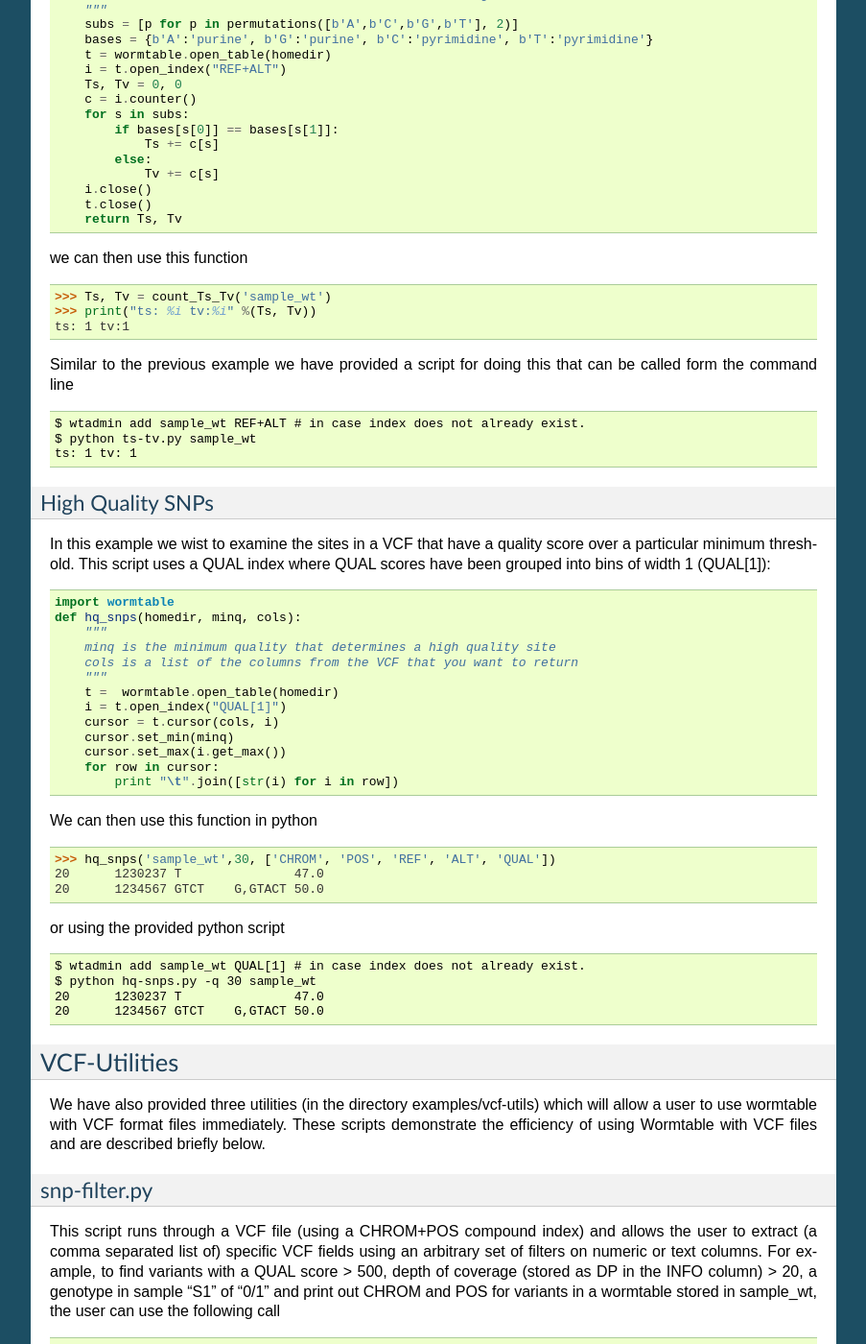
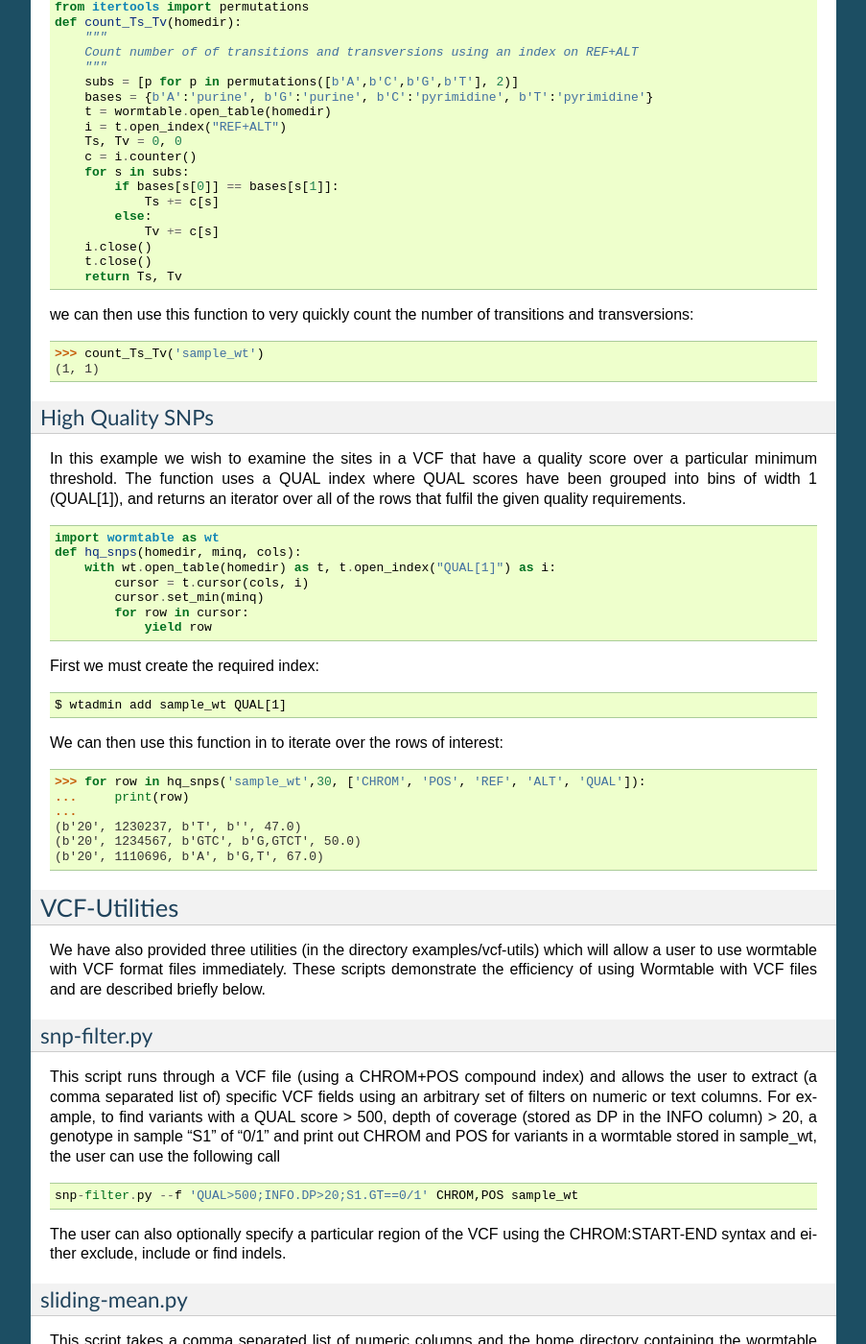
Before and after one commit to wormtable/wormtable, a Sphinx documentation site: the page built from docs/source/tutorial.rst, in a window 1280 px wide and 1400 px high, scrolled down 6856 px. Shown: the whole window at 96% size, without its empty margins (198-1101 px from the left). Built offline with Sphinx 7.4.7, drawn with Linux system fonts in a browser that asks for light colours; formulas are drawn with MathJax 3; some of the changed text lies outside the part shown.

Commit message:
Made examples Python 3 compatible.

```diff
--- a/docs/source/tutorial.rst
+++ b/docs/source/tutorial.rst
@@ -116,16 +116,21 @@ and "POS". The cursor allows us to walk through the wormtable row by row ::
 
     >>> c = table.cursor(['CHROM', 'POS'])
     >>> for row in c:
-    ...     print row
+    ...     print(row)
     ...
-    ('20', 14370L)
-    ('20', 17330L)
-    ('20', 1110696L)
-    ('20', 1230237L)
-    ('20', 1234567L)
+    (b'20', 14370)
+    (b'20', 17330)
+    (b'20', 1110696)
+    (b'20', 1230237)
+    (b'20', 1234567)
 
 Note that since we can retrieve information from multiple columns, the names
 of the columns we want to retrieve are passed to the cursor as a list.
+
+.. warning:: All character data in wormtable is returned as *bytes*
+   values. For Python 3 users, this means they are not the same as strings,
+   but must be *decoded*. For Python 2 users, there is no distinction
+   between bytes and strings.
 
 -----------------
 Building an index
@@ -245,9 +250,9 @@ the *REF* column for each row of the table::
     >>> for p in c:
     ...     print(p[0])
     ...
-    G
-    T
-    A
+    b'G'
+    b'T'
+    b'A'
 
 Note that by default the cursor will return a tuple and we just
 print the first element here. It is also worth noting that like other
@@ -337,23 +343,24 @@ Then, we can quickly count the number of rows falling into each bin::
 
     >>> qual_5_index = table.open_index('QUAL[5]')
     >>> qual_5_counter = qual_5_index.counter()
-    >>> for q in range(0,70,5):
-    ...     print("%i\t%i" %(q, qual_5_counter[q]))
+    >>> for q in range(0, 70, 5):
+    ...     print(q, "\t", qual_5_counter[q])
     ...
-    0   1
-    5   0
-    10  0
-    15  0
-    20  0
-    25  1
-    30  0
-    35  0
-    40  0
-    45  1
-    50  1
-    55  0
-    60  0
-    65  1
+    0    1
+    5    0
+    10   0
+    15   0
+    20   0
+    25   1
+    30   0
+    35   0
+    40   0
+    45   1
+    50   1
+    55   0
+    60   0
+    65   1
+
 
 --------
 Examples
@@ -365,36 +372,42 @@ you want to use or modify the example scripts for your own purposes.
 *******************
 Counting index keys
 *******************
-The idea of this script is to implement a simple counter for a named wormtable directory
-(homedir) and an existing index (index) and prints out counts for each key in the index ::
 
-    import wormtable
+In this example we use an index counter to get an iterator over the keys
+and their counts in an index. We use the
+`context manager <http://www.python.org/dev/peps/pep-0343/>`_ protocol
+(the ``with`` statement) to ensure that the table and index
+are closed when we finish.
+
+.. code-block:: python
+
+    import wormtable as wt
+
     def count_distinct(homedir, index):
-        t = wormtable.open_table(homedir)
-        i = t.open_index(index)
-        table = [[k,v] for k,v in i.counter().items()]
-        return table
+        with wt.open_table(homedir) as t, t.open_index(index) as i:
+            for k,v in i.counter().items():
+                yield k, v
 
-Then in python we can use the variable ref_table to store the instances of each index value ::
+Using this function we can easily print out all of the values in the
+REF column and their counts::
 
-    >>> ref_table = count_distinct('sample_wt', 'REF')
-    >>> for r in ref_table:
-    ...     print("%s\t%i" %(r[0], r[1]))
+    >>> for k, v in count_distinct("sample_wt", "REF"):
+    ...     print(k, "\t", v)
     ...
-    A       1
-    G       1
-    GTCT    1
-    T       2
+    b'A'     1
+    b'G'     1
+    b'GTC'   1
+    b'T'     2
 
-Alternatively you can use the python script provided in the examples folder ::
+This functionality is also provided by the ``wtadmin hist`` command::
 
-    $ python count-distinct.py sample_wt REF
-    A       1
-    G       1
-    GTCT    1
-    T       2
+    $ wtadmin hist sample_wt REF
+    # n REF
+    1    A
+    1    G
+    1    GTC
+    2    T
 
-This functionality is also provided by the ``wtadmin hist`` command.
 
 *****************************
 Transition-Transversion ratio
@@ -428,57 +441,48 @@ instances of each change in our data ::
         t.close()
         return Ts, Tv
 
-we can then use this function ::
+we can then use this function to very quickly count the number of
+transitions and transversions: ::
 
-    >>> Ts, Tv = count_Ts_Tv('sample_wt')
-    >>> print("ts: %i tv:%i" %(Ts, Tv))
-    ts: 1 tv:1
-
-Similar to the previous example we have provided a script for doing this that can be
-called form the command line ::
-
-    $ wtadmin add sample_wt REF+ALT # in case index does not already exist.
-    $ python ts-tv.py sample_wt
-    ts: 1 tv: 1
+    >>> count_Ts_Tv('sample_wt')
+    (1, 1)
 
 *****************
 High Quality SNPs
 *****************
 
-In this example we wist to examine the sites in a VCF
-that have a quality score over a particular minimum threshold. This script uses
-a QUAL index where QUAL scores have been grouped into bins of width 1 (QUAL[1])::
+In this example we wish to examine the sites in a VCF
+that have a quality score over a particular minimum threshold. The function
+uses a QUAL index where QUAL scores have been grouped into bins of
+width 1 (QUAL[1]), and returns an iterator over all of the rows
+that fulfil the given quality requirements. ::
 
-    import wormtable
+    import wormtable as wt
     def hq_snps(homedir, minq, cols):
-        """
-        minq is the minimum quality that determines a high quality site
-        cols is a list of the columns from the VCF that you want to return
-        """
-        t =  wormtable.open_table(homedir)
-        i = t.open_index("QUAL[1]")
-        cursor = t.cursor(cols, i)
-        cursor.set_min(minq)
-        cursor.set_max(i.get_max())
-        for row in cursor:
-            print "\t".join([str(i) for i in row])
+        with wt.open_table(homedir) as t, t.open_index("QUAL[1]") as i:
+            cursor = t.cursor(cols, i)
+            cursor.set_min(minq)
+            for row in cursor:
+                yield row
 
-We can then use this function in python ::
+First we must create the required index::
 
-    >>> hq_snps('sample_wt',30, ['CHROM', 'POS', 'REF', 'ALT', 'QUAL'])
-    20      1230237 T               47.0
-    20      1234567 GTCT    G,GTACT 50.0
+    $ wtadmin add sample_wt QUAL[1]
 
-or using the provided python script ::
+We can then use this function in to iterate over the rows of interest: ::
 
-    $ wtadmin add sample_wt QUAL[1] # in case index does not already exist.
-    $ python hq-snps.py -q 30 sample_wt
-    20      1230237 T               47.0
-    20      1234567 GTCT    G,GTACT 50.0
+    >>> for row in hq_snps('sample_wt',30, ['CHROM', 'POS', 'REF', 'ALT', 'QUAL']):
+    ...     print(row)
+    ...
+    (b'20', 1230237, b'T', b'', 47.0)
+    (b'20', 1234567, b'GTC', b'G,GTCT', 50.0)
+    (b'20', 1110696, b'A', b'G,T', 67.0)
+
 
 -------------
 VCF-Utilities
 -------------
+
 We have also provided three utilities (in the directory
 examples/vcf-utils) which will allow a user to use wormtable with VCF format
 files immediately. These scripts demonstrate the efficiency of using Wormtable
```
Also changed, not shown: other parts of docs/source/tutorial.rst (+15 -14 lines), 1 other file.
